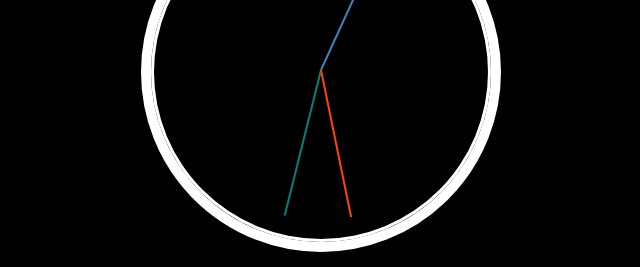
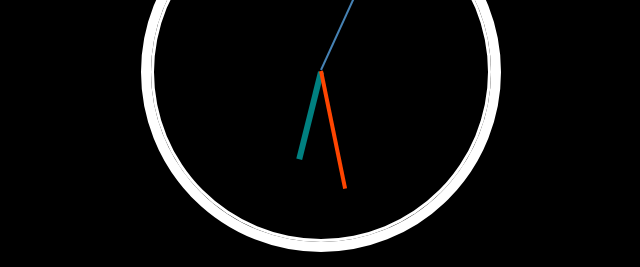
Before and after one commit to manjunatha-d/js-monk, a plain HTML site: page JavaScript30/02 - CSS + JS Clock/index.html in a window 1280 px wide. Shown: the part 328-595 px from the top of the page, without its empty margins (319-959 px from the left). Drawn offline with Linux system fonts and the light colour scheme.

Commit message:
minor changes

```diff
--- a/JavaScript30/02 - CSS + JS Clock/index.html
+++ b/JavaScript30/02 - CSS + JS Clock/index.html
@@ -53,7 +53,7 @@
 
         .hand {
             width: 50%;
-            height: 2px;
+            height: 5px;
             background: white;
             position: absolute;
             top: 50%;
@@ -66,16 +66,23 @@
         /* Change the color and thickness of second hand */
         .second-hand {
             background: #4682b4;
+            height: 2px;
         }
 
         /* Change the color and thickness of minute hand */
         .minute-hand {
             background: orangered;
+            height: 4px;
+            width: 40%;
+            left: 10%;
         }
 
         /* Change the color and thickness of hour hand */
         .hour-hand {
             background: teal;
+            height: 6px;
+            width: 30%;
+            left: 20%;
         }
     </style>
 
@@ -94,17 +101,20 @@
             let hours = currentTime.getHours(); // value range: 0-23
 
             //---------------------------------------------------------------------------------------
-            // At 0 seconds the value of degree for second hand will be less than its previous value
+            // At 0 seconds/minutes/hours the value of degree for second/minute/hour hand will be
+            // less than its previous value.
             // This causes the second hand to rotate in reverse direction.
             // To prevent that, set the transition property to 'all 0s' so that the reverse rotation
             // happens instantly and the user won't notice that (hopefully).
             //---------------------------------------------------------------------------------------
             secondHand.style.transition = (seconds === 0 ) ? 'all 0s' : 'all 1s';
+            minuteHand.style.transition = (seconds === 0 ) ? 'all 0s' : 'all 1s';
+            hourHand.style.transition = (seconds === 0 ) ? 'all 0s' : 'all 1s';
 
             //---------------------------------------------------------------------------------------
             // Calculate rotation degrees for second, minute, and hour hands.
             // Additional 90deg is added because all the hands start along X axis by default.
-            // To align them verically, rotate all the hands by 90deg by default.
+            // To align them vertically, rotate all the hands by 90deg by default.
             //---------------------------------------------------------------------------------------
             let secondHandDegrees = ((seconds / 60) * 360) + 90;
             let  minuteHandDegrees = (((minutes / 60) * 360) + 90) + ((seconds / 60) * 6);
@@ -119,7 +129,7 @@
             secondHand.style.transform = `rotate(${secondHandDegrees}deg)`;
             minuteHand.style.transform = `rotate(${minuteHandDegrees}deg)`;
             hourHand.style.transform = `rotate(${hourHandDegrees}deg)`;
-        };
+        }
 
         // update the positions of hands every second
         setInterval(updatePositions, 1000);
```
